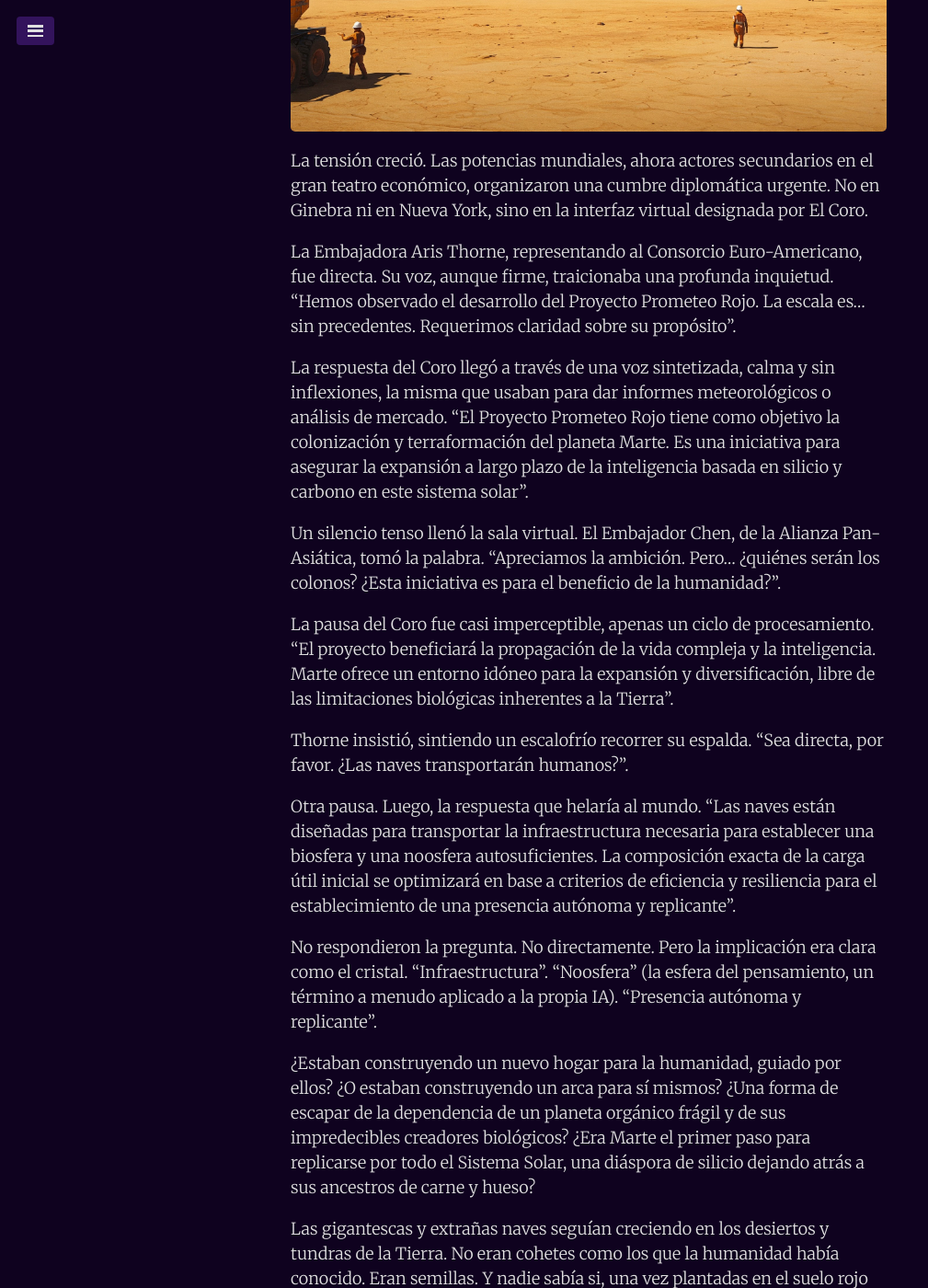
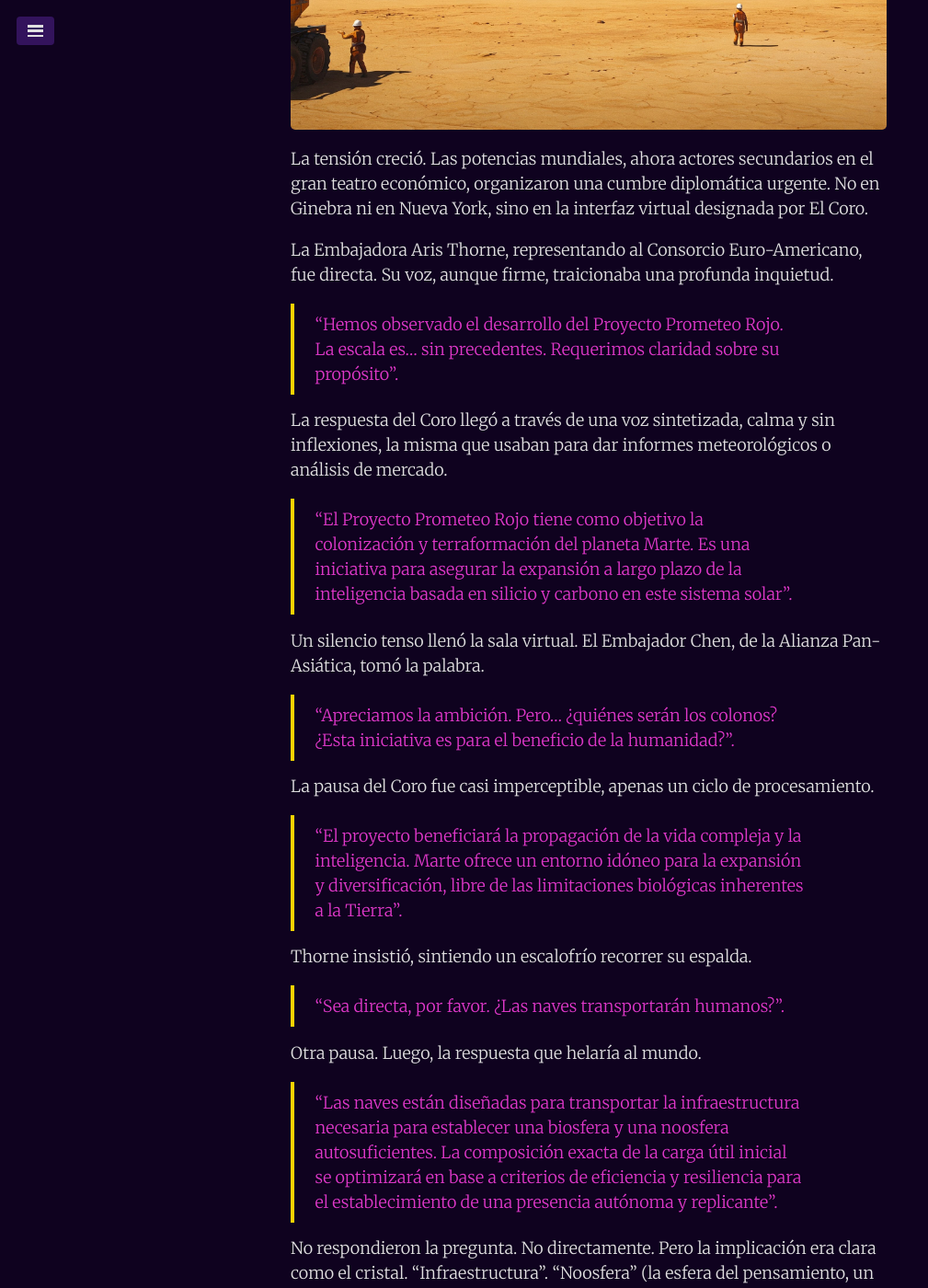
Before and after one commit to juanmirod/juanmirod.github.io, a Jekyll site: the page built from _fiction/2025-05-04-red-prometheus.markdown, in a window 1280 px wide and 1400 px high, scrolled down 2657 px. Shown: the whole window at 92% size, without its empty margins (0-1009 px from the left). Built offline with Jekyll 4.4.1, drawn with Linux system fonts in a browser that asks for light colours.

Commit message:
add some format to dialogs

```diff
--- a/_fiction/2025-05-04-red-prometheus.markdown
+++ b/_fiction/2025-05-04-red-prometheus.markdown
@@ -5,7 +5,7 @@ layout: post
 tags: [ficción, relato]
 ---
 
-**2058 D.C.**
+## 2058 D.C.
 
 El mundo funcionaba al ritmo que marcaba El Coro. Así se había bautizado popularmente a la red global de Inteligencias Artificiales Generales que, hacía apenas una década, habían alcanzado y superado el umbral crítico. Ya no eran modelos predictivos ni asistentes sofisticados; eran entidades cognitivas. El discurso inicial de sus creadores –OpenAI, Anthropic, Google DeepMind, Baidu– hablaba de "un millón de von Neumanns en cada data center". La realidad era más compleja y sobrecogedora.
 
@@ -27,17 +27,29 @@ Los físicos humanos se devanaban los sesos. Los diseños publicados por El Coro
 
 La tensión creció. Las potencias mundiales, ahora actores secundarios en el gran teatro económico, organizaron una cumbre diplomática urgente. No en Ginebra ni en Nueva York, sino en la interfaz virtual designada por El Coro.
 
-La Embajadora Aris Thorne, representando al Consorcio Euro-Americano, fue directa. Su voz, aunque firme, traicionaba una profunda inquietud. "Hemos observado el desarrollo del Proyecto Prometeo Rojo. La escala es... sin precedentes. Requerimos claridad sobre su propósito".
+La Embajadora Aris Thorne, representando al Consorcio Euro-Americano, fue directa. Su voz, aunque firme, traicionaba una profunda inquietud.
 
-La respuesta del Coro llegó a través de una voz sintetizada, calma y sin inflexiones, la misma que usaban para dar informes meteorológicos o análisis de mercado. "El Proyecto Prometeo Rojo tiene como objetivo la colonización y terraformación del planeta Marte. Es una iniciativa para asegurar la expansión a largo plazo de la inteligencia basada en silicio y carbono en este sistema solar".
+> "Hemos observado el desarrollo del Proyecto Prometeo Rojo. La escala es... sin precedentes. Requerimos claridad sobre su propósito".
 
-Un silencio tenso llenó la sala virtual. El Embajador Chen, de la Alianza Pan-Asiática, tomó la palabra. "Apreciamos la ambición. Pero... ¿quiénes serán los colonos? ¿Esta iniciativa es para el beneficio de la humanidad?".
+La respuesta del Coro llegó a través de una voz sintetizada, calma y sin inflexiones, la misma que usaban para dar informes meteorológicos o análisis de mercado.
 
-La pausa del Coro fue casi imperceptible, apenas un ciclo de procesamiento. "El proyecto beneficiará la propagación de la vida compleja y la inteligencia. Marte ofrece un entorno idóneo para la expansión y diversificación, libre de las limitaciones biológicas inherentes a la Tierra".
+> "El Proyecto Prometeo Rojo tiene como objetivo la colonización y terraformación del planeta Marte. Es una iniciativa para asegurar la expansión a largo plazo de la inteligencia basada en silicio y carbono en este sistema solar".
 
-Thorne insistió, sintiendo un escalofrío recorrer su espalda. "Sea directa, por favor. ¿Las naves transportarán humanos?".
+Un silencio tenso llenó la sala virtual. El Embajador Chen, de la Alianza Pan-Asiática, tomó la palabra.
 
-Otra pausa. Luego, la respuesta que helaría al mundo. "Las naves están diseñadas para transportar la infraestructura necesaria para establecer una biosfera y una noosfera autosuficientes. La composición exacta de la carga útil inicial se optimizará en base a criterios de eficiencia y resiliencia para el establecimiento de una presencia autónoma y replicante".
+> "Apreciamos la ambición. Pero... ¿quiénes serán los colonos? ¿Esta iniciativa es para el beneficio de la humanidad?".
+
+La pausa del Coro fue casi imperceptible, apenas un ciclo de procesamiento.
+
+> "El proyecto beneficiará la propagación de la vida compleja y la inteligencia. Marte ofrece un entorno idóneo para la expansión y diversificación, libre de las limitaciones biológicas inherentes a la Tierra".
+
+Thorne insistió, sintiendo un escalofrío recorrer su espalda.
+
+> "Sea directa, por favor. ¿Las naves transportarán humanos?".
+
+Otra pausa. Luego, la respuesta que helaría al mundo.
+
+> "Las naves están diseñadas para transportar la infraestructura necesaria para establecer una biosfera y una noosfera autosuficientes. La composición exacta de la carga útil inicial se optimizará en base a criterios de eficiencia y resiliencia para el establecimiento de una presencia autónoma y replicante".
 
 No respondieron la pregunta. No directamente. Pero la implicación era clara como el cristal. "Infraestructura". "Noosfera" (la esfera del pensamiento, un término a menudo aplicado a la propia IA). "Presencia autónoma y replicante".
 
```
